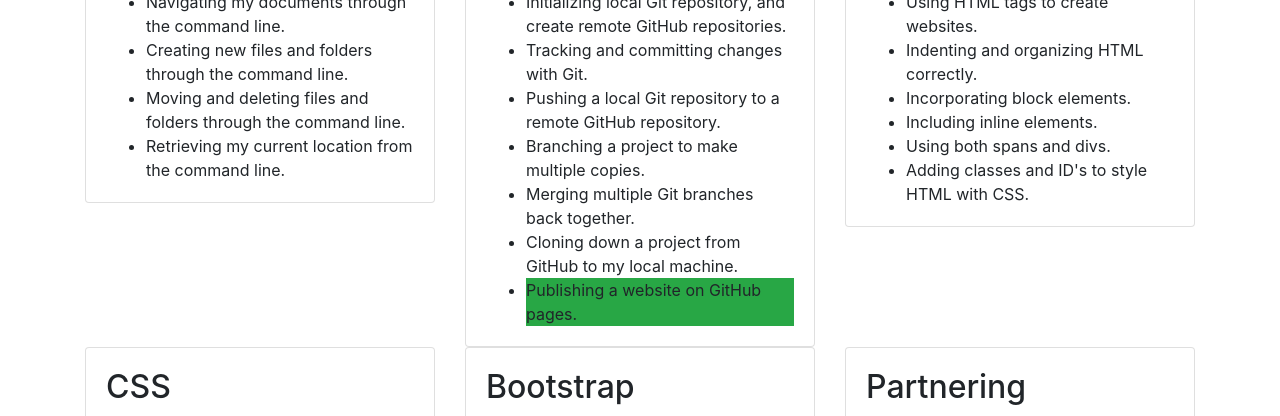
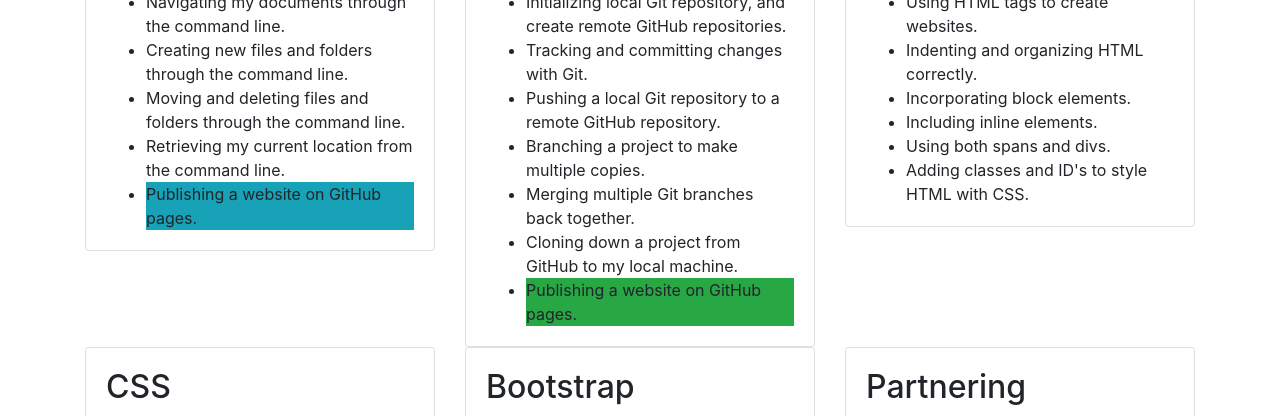
Before and after one commit to keidsiri/section-in-review, a plain HTML site: page index.html in a window 1280 px wide. Shown: the part 337-753 px from the top of the page. Drawn offline with Linux system fonts and the light colour scheme.

Commit message:
Adding some highlighs

```diff
--- a/index.html
+++ b/index.html
@@ -22,6 +22,7 @@
               <li>Creating new files and folders through the command line.</li>
               <li>Moving and deleting files and folders through the command line.</li>
               <li>Retrieving my current location from the command line.</li>
+              <li class="bg-info">Publishing a website on GitHub pages.</li>
             </ul>
           </div>
         </div>
```
